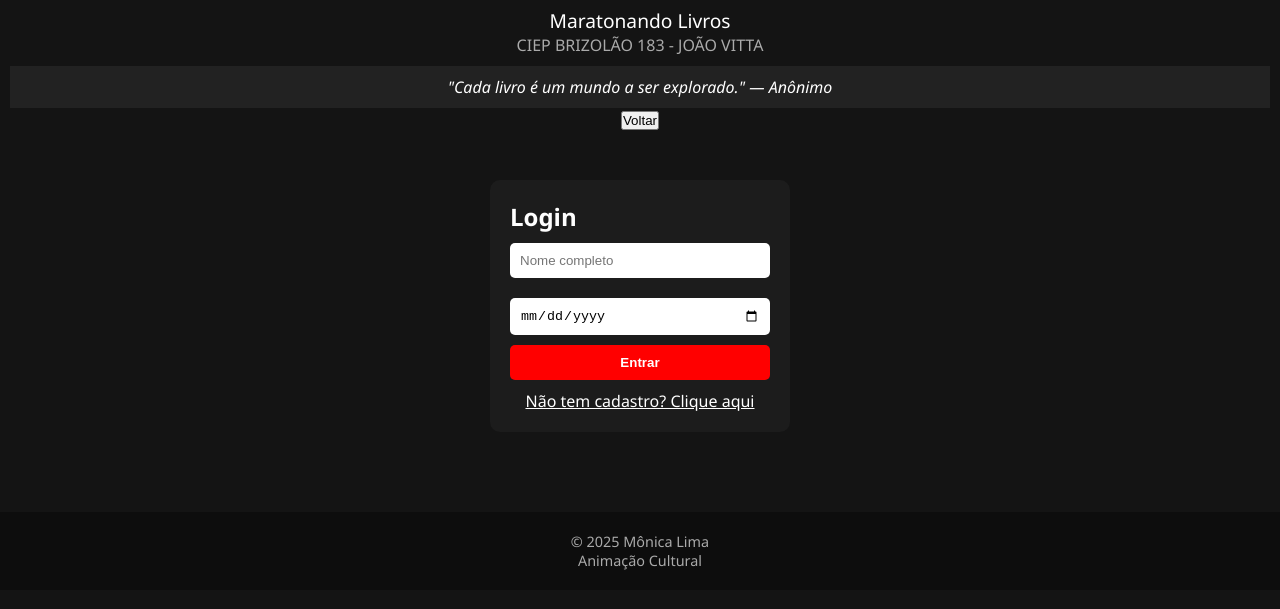
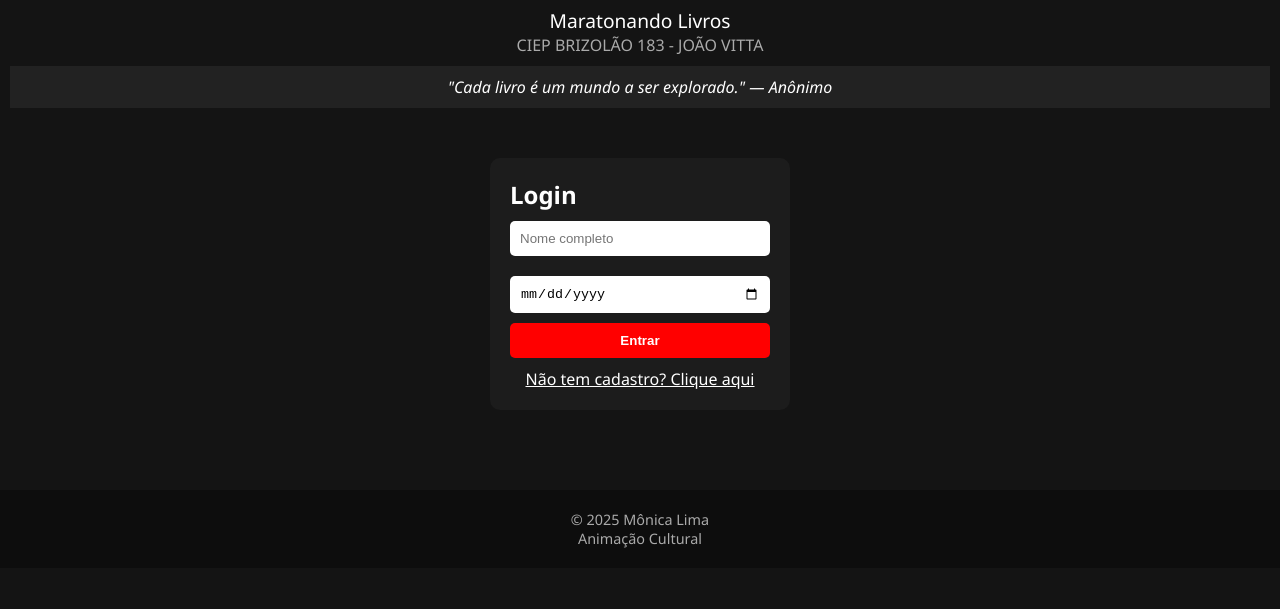
Before and after one commit to acmonicalima/BookFlix, a plain HTML site: page index.html in a window 1280 px wide. Shown: the part 45-654 px from the top of the page. Drawn offline with Linux system fonts and the light colour scheme.

Commit message:
Update index.html

```diff
--- a/index.html
+++ b/index.html
@@ -209,9 +209,6 @@
     <div class="school">CIEP BRIZOLÃO 183 - JOÃO VITTA</div>
     <div class="frase" id="frase"></div>
 
-
-    <div class="container-voltar">
-      <button onclick="voltar()" class="btn-voltar">Voltar</button>
   </div>
   </header>
 
```
